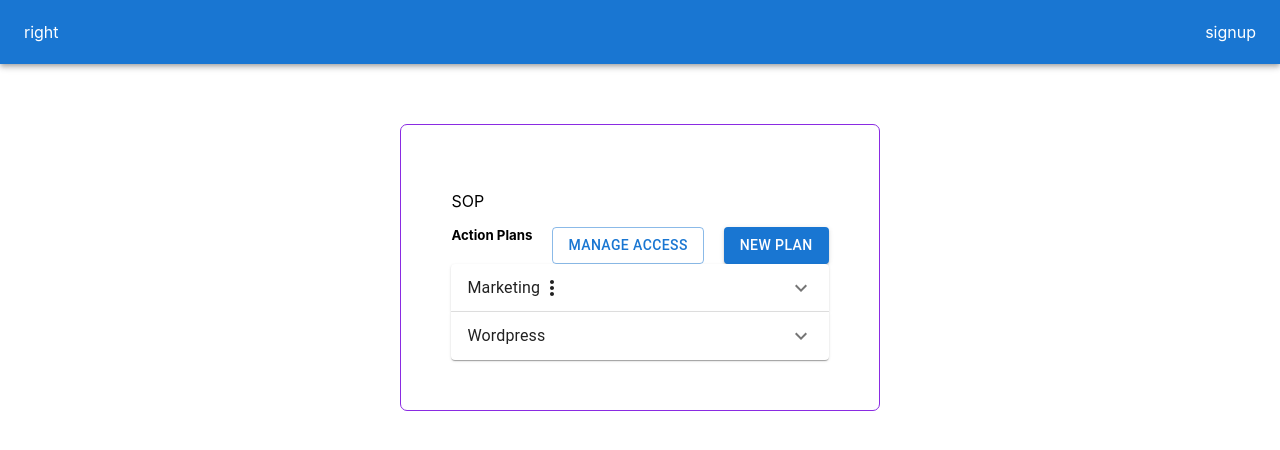
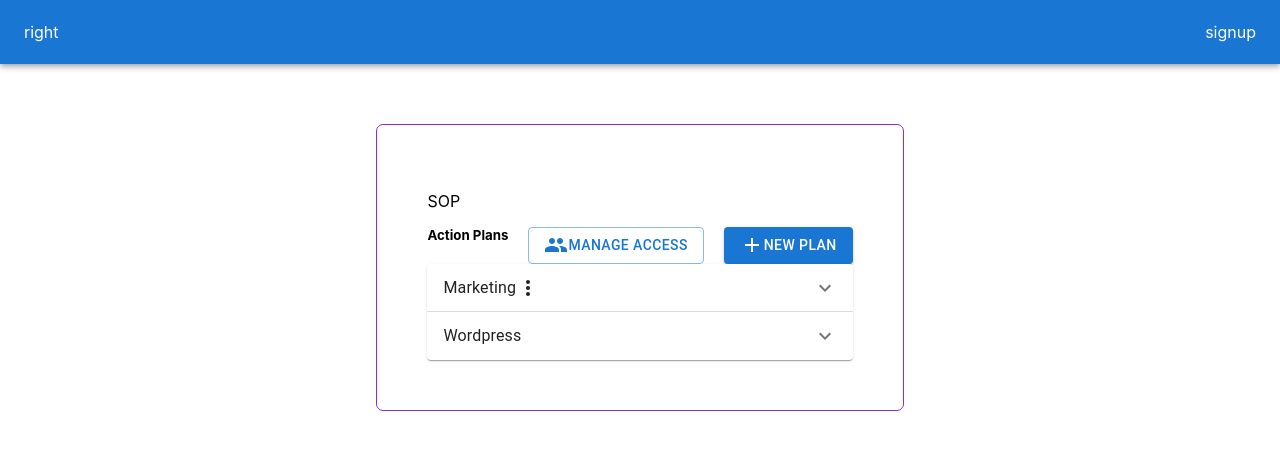
Before and after one commit to Lucky-Yadav/flame-cloud, a React (Create React App) app: page / in a window 1280 px wide. Shown: the top 450 px of the page. Built offline with nearby package versions, Linux system fonts and the light colour scheme.

Commit message:
Update App.js

```diff
--- a/src/App.js
+++ b/src/App.js
@@ -13,6 +13,8 @@ import Typography from "@mui/material/Typography";
 import ExpandMoreIcon from "@mui/icons-material/ExpandMore";
 import Button from "@mui/material/Button";
 import MoreVertIcon from "@mui/icons-material/MoreVert";
+import AddIcon from "@mui/icons-material/Add";
+import PeopleIcon from "@mui/icons-material/People";
 
 function App() {
 
@@ -67,8 +69,10 @@ function App() {
               <h5>Action Plans</h5>
             </div>
             <div className="righta">
-              <Button variant="outlined">Manage Access</Button>
-              <Button variant="contained">New Plan</Button>
+              <Button variant="outlined" className='button butn1'> <PeopleIcon/> Manage Access</Button>
+              <Button className='button butn2' variant="contained">
+                <AddIcon /> New Plan
+              </Button>
             </div>
           </div>
           <div className="list">
@@ -82,11 +86,12 @@ function App() {
                   }
                   aria-controls="panel1a-content"
                   id="panel1a-header"
-                > <div className="jss2">
+                >
+                  {" "}
+                  <div className="jss2">
                     <Typography>Marketing</Typography>
-                  <MoreVertIcon />
-                </div>
-
+                    <MoreVertIcon />
+                  </div>
                 </AccordionSummary>
                 <AccordionDetails>
                   <Accordion>
```
